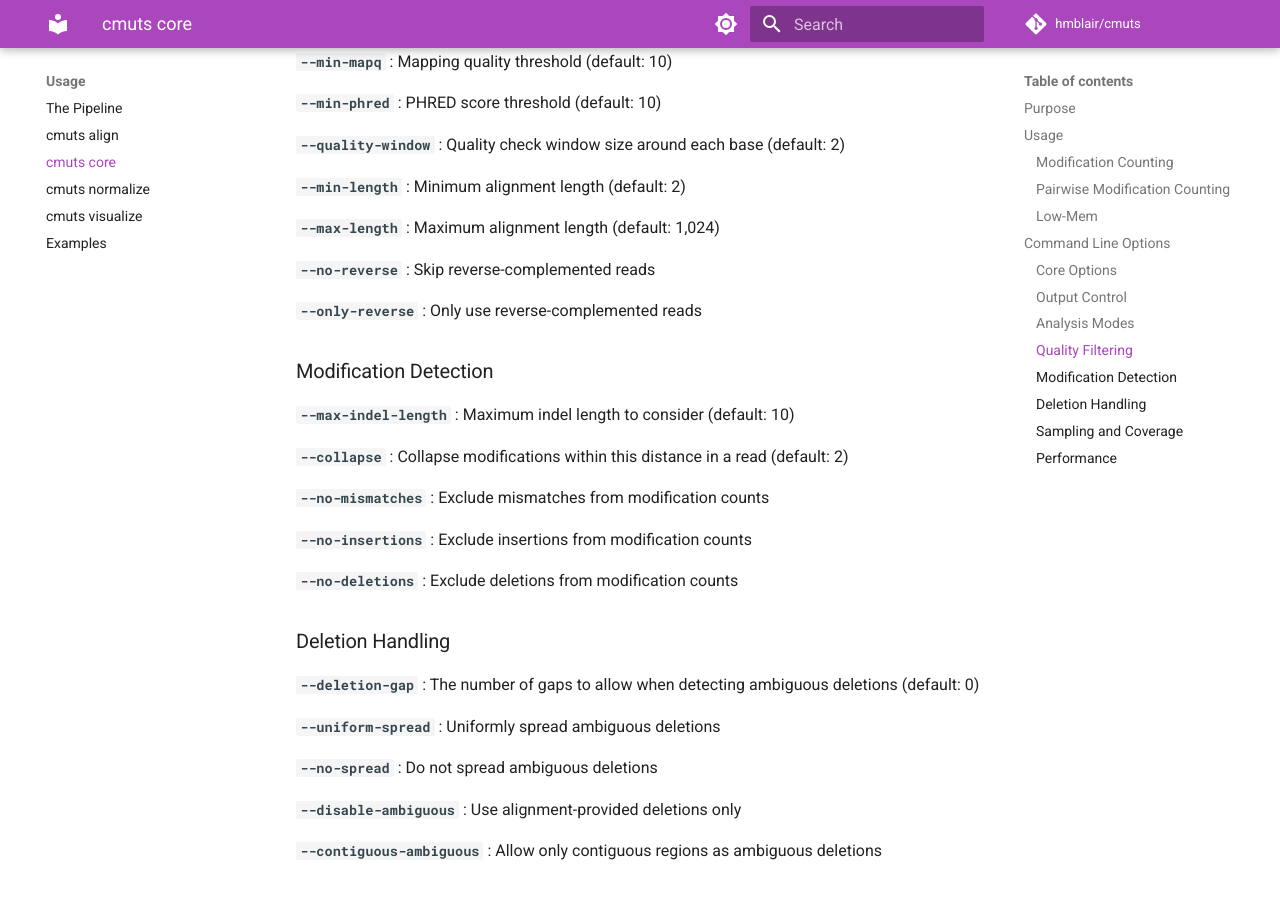
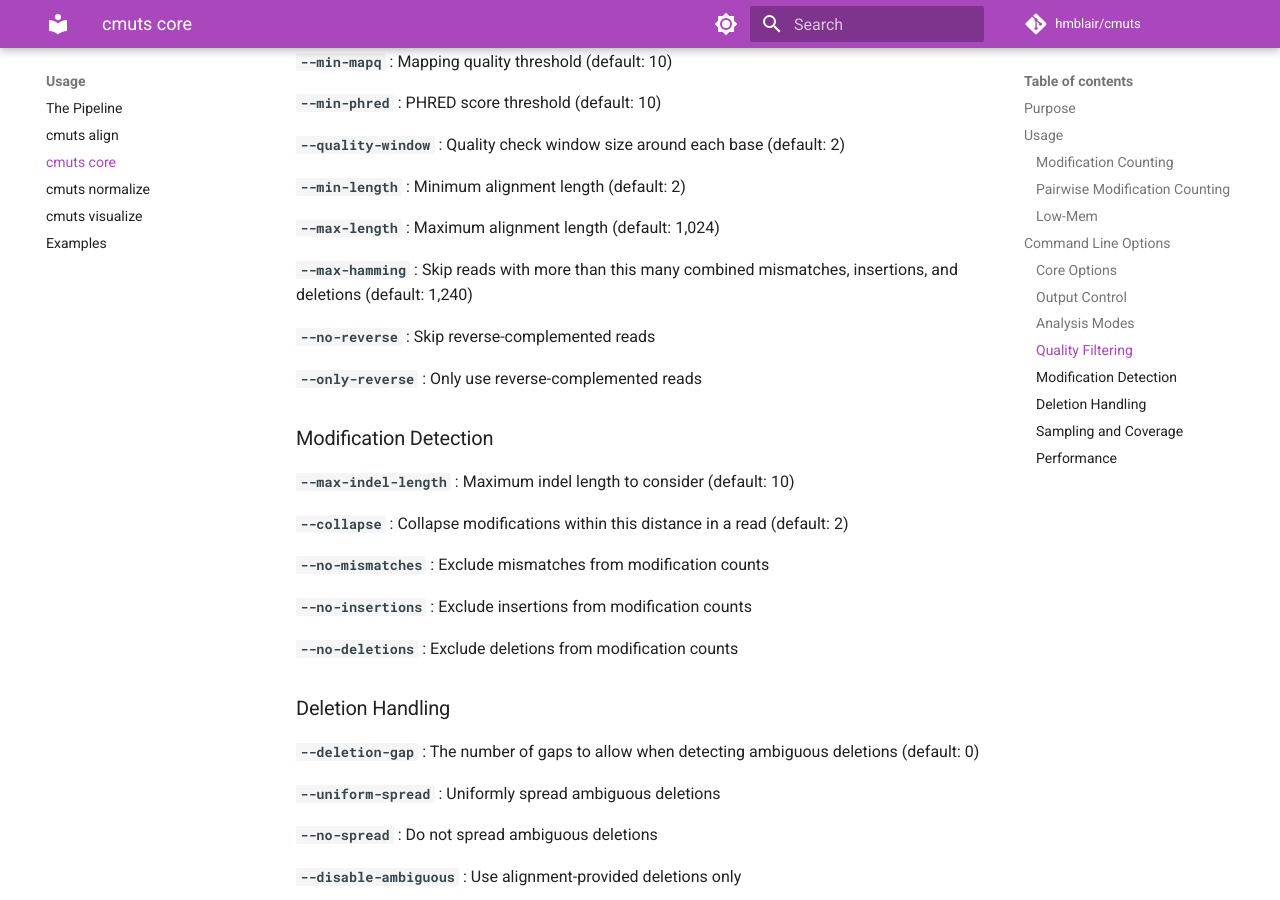
Before and after one commit to hmblair/cmuts, an MkDocs documentation site: the page built from docs/usage/cmuts.md, in a window 1280 px wide and 900 px high, scrolled down 3001 px. Built offline with MkDocs 1.6.1 and Material for MkDocs 9.7.7, drawn with Linux system fonts in a browser that asks for light colours; comment, search, counter and statistics services are not loaded.

Commit message:
--max-hamming

```diff
--- a/docs/usage/cmuts.md
+++ b/docs/usage/cmuts.md
@@ -98,6 +98,8 @@ The `--low-mem` flag instructs `cmuts core` to only store coverage and mutation
 
 **`--max-length`** : Maximum alignment length (default: 1,024)
 
+**`--max-hamming`** : Skip reads with more than this many combined mismatches, insertions, and deletions (default: 1,240)
+
 **`--no-reverse`** : Skip reverse-complemented reads
 
 **`--only-reverse`** : Only use reverse-complemented reads
```
